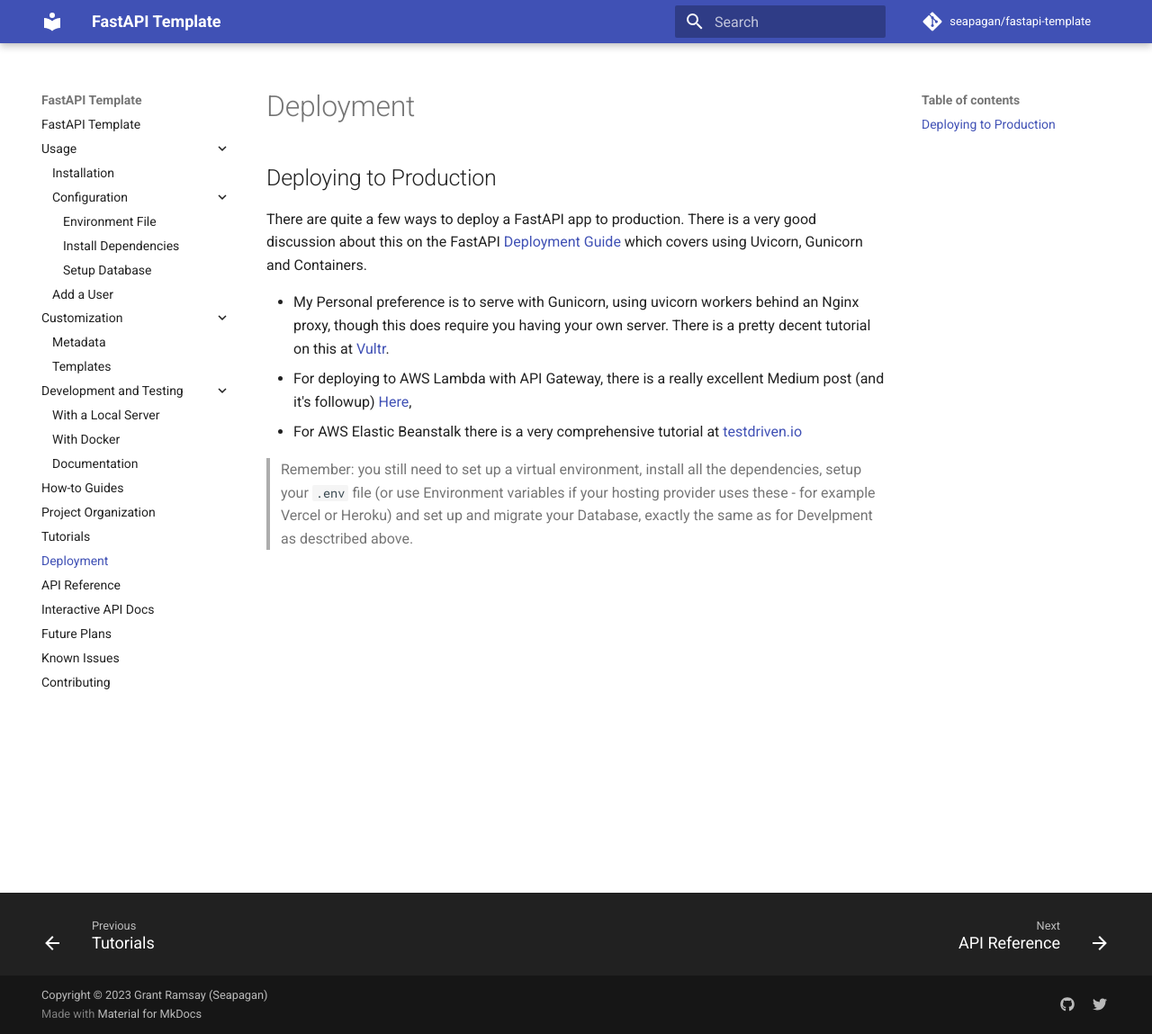
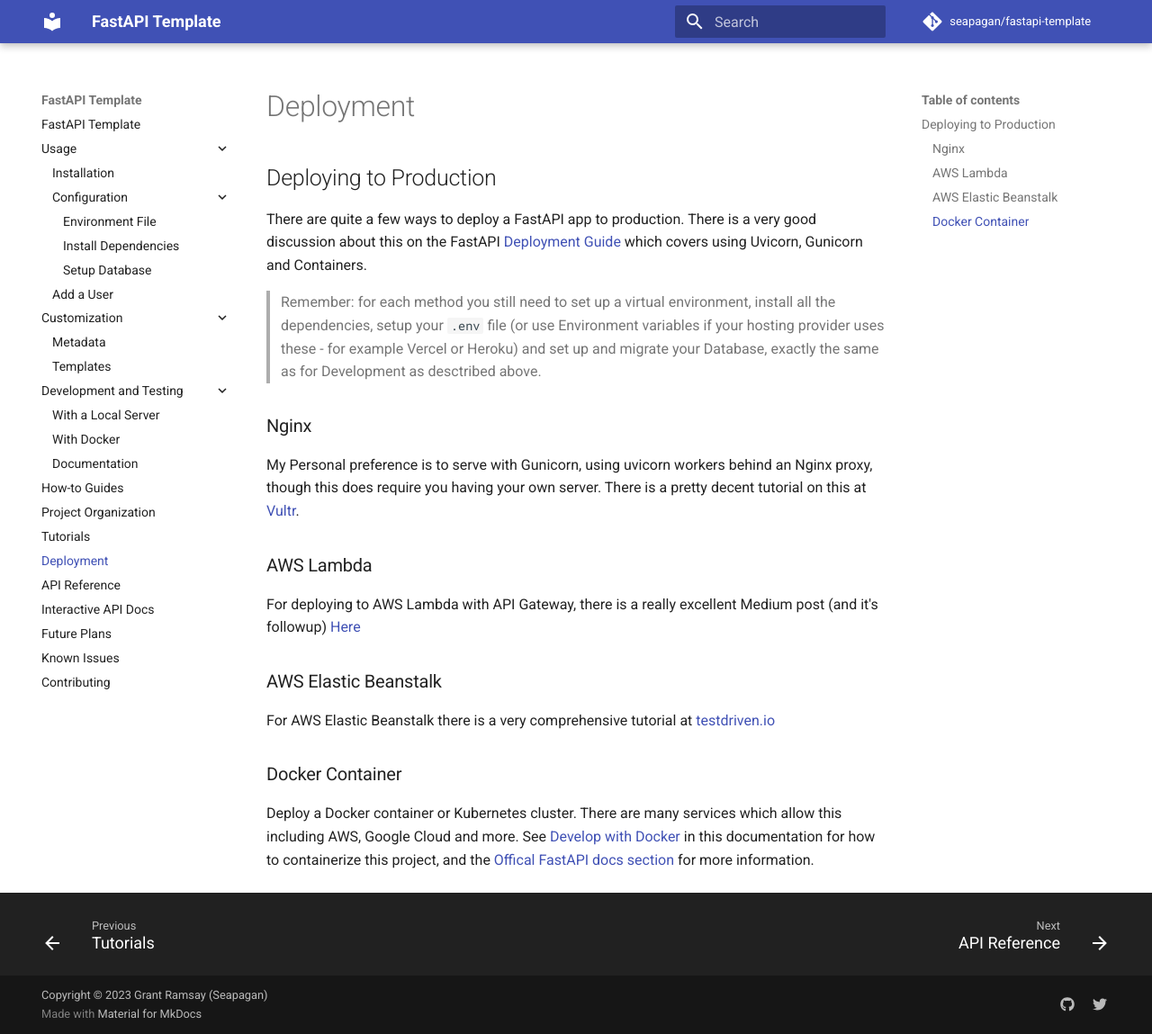
Before and after one commit to seapagan/fastapi-template, an MkDocs documentation site: the page built from docs/deployment/deployment.md, in a window 1280 px wide and 1149 px high. Shown: the whole window at 90% size. Built offline with MkDocs 1.6.1 and Material for MkDocs 9.7.7, drawn with Linux system fonts in a browser that asks for light colours; comment, search, counter and statistics services are not loaded.

Commit message:
flesh out installation and deployment pages
Signed-off-by: Grant Ramsay <seapagan@gmail.com>

```diff
--- a/docs/deployment/deployment.md
+++ b/docs/deployment/deployment.md
@@ -1,21 +1,44 @@
+# Deployment
+
 ## Deploying to Production
 
 There are quite a few ways to deploy a FastAPI app to production. There is a
 very good discussion about this on the FastAPI [Deployment
-Guide](https://fastapi.tiangolo.com/deployment/) which covers using Uvicorn,
-Gunicorn and Containers.
+Guide](https://fastapi.tiangolo.com/deployment/){: target="_blank"} which covers
+using Uvicorn, Gunicorn and Containers.
 
-- My Personal preference is to serve with Gunicorn, using uvicorn workers behind
+> Remember: for each method you still need to set up a virtual environment,
+> install all the dependencies, setup your `.env` file (or use Environment
+> variables if your hosting provider uses these - for example Vercel or Heroku)
+> and set up and migrate your Database, exactly the same as for Development as
+> desctribed above.
+
+### Nginx
+
+My Personal preference is to serve with Gunicorn, using uvicorn workers behind
 an Nginx proxy, though this does require you having your own server. There is a
-pretty decent tutorial on this at
-[Vultr](https://www.vultr.com/docs/how-to-deploy-fastapi-applications-with-gunicorn-and-nginx-on-ubuntu-20-04/).
-- For deploying to AWS Lambda with API Gateway, there is a really excellent Medium
-post (and it's followup)
-[Here](https://medium.com/towards-data-science/fastapi-aws-robust-api-part-1-f67ae47390f9),
-- For AWS Elastic Beanstalk there is a very comprehensive tutorial at
-[testdriven.io](https://testdriven.io/blog/fastapi-elastic-beanstalk/)
+pretty decent tutorial on this at [Vultr][vultr]{: target="_blank"}.
 
-> Remember:  you still need to set up a virtual environment, install all the
-> dependencies, setup your `.env` file (or use Environment variables if your
-> hosting provider uses these - for example Vercel or Heroku) and set up and
-> migrate your Database, exactly the same as for Develpment as desctribed above.
+### AWS Lambda
+
+For deploying to AWS Lambda with API Gateway, there is a really excellent
+Medium post (and it's followup) [Here][medium]{: target="_blank"}
+
+### AWS Elastic Beanstalk
+
+For AWS Elastic Beanstalk there is a very comprehensive tutorial at
+[testdriven.io][testdriven]{: target="_blank"}
+
+### Docker Container
+
+Deploy a Docker container or Kubernetes cluster. There are many services which
+allow this including AWS, Google Cloud and more. See [Develop with
+Docker](/development/docker) in this documentation for how to containerize
+this project, and the
+[Offical FastAPI docs section][fastapi-docker]{: target="_blank"}
+for more information.
+
+[vultr]:  https://www.vultr.com/docs/how-to-deploy-fastapi-applications-with-gunicorn-and-nginx-on-ubuntu-20-04/
+[medium]: https://medium.com/towards-data-science/fastapi-aws-robust-api-part-1-f67ae47390f9
+[testdriven]: https://testdriven.io/blog/fastapi-elastic-beanstalk/
+[fastapi-docker]: https://fastapi.tiangolo.com/deployment/docker/
```
Also changed, not shown: docs/usage/installation.md (+25 -0 lines).
